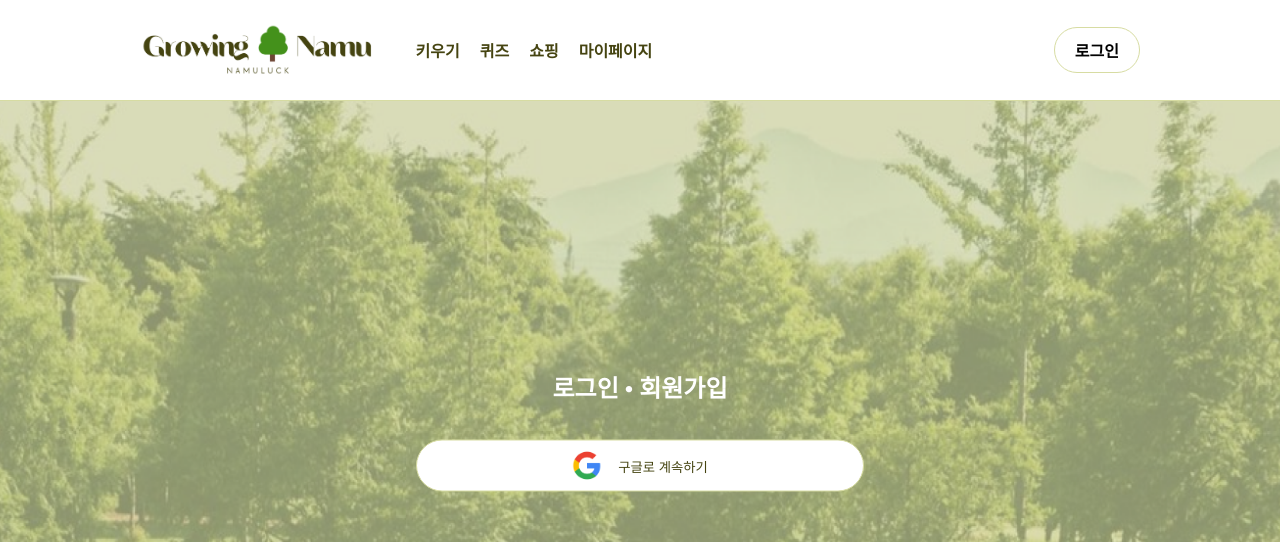
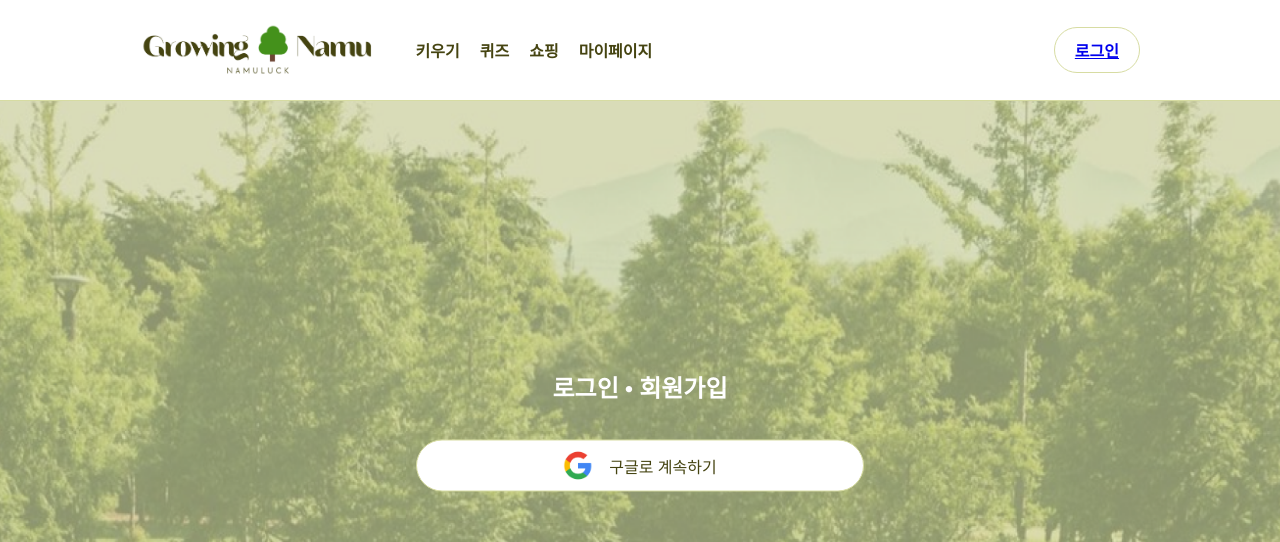
Before and after one commit to mingyeong0210/NamuLuck, a plain HTML site: page pages/Login/Login.html in a window 1280 px wide. Shown: the top 542 px of the page. Drawn offline with Linux system fonts and the light colour scheme.

Commit message:
style: 버튼 css 수정

```diff
--- a/pages/Login/Login.css
+++ b/pages/Login/Login.css
@@ -113,6 +113,7 @@ nav a:hover {
     border: 1px solid #D7DCA2;
     border-radius: 50px;
     cursor: pointer;
+    font-size: 16px;
 }
 
 #login button img {
--- a/pages/Login/Login.html
+++ b/pages/Login/Login.html
@@ -25,7 +25,7 @@
           </nav>
         </div>
         <div id="headerRight">
-            <button id="loginbtn">로그인</button>
+            <button id="loginbtn"><a href="../Login/Login.html">로그인</a></button>
         </div>
         </div>
     </header>
```
